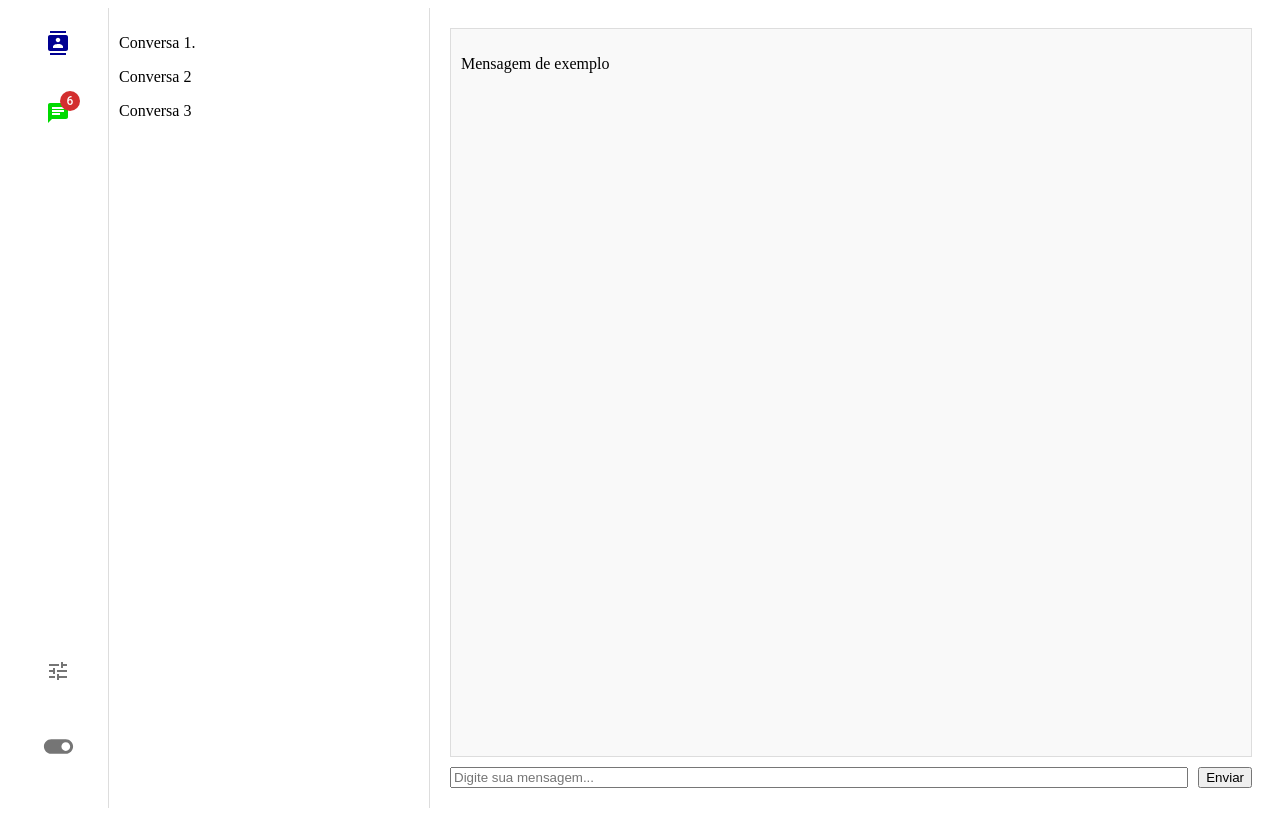
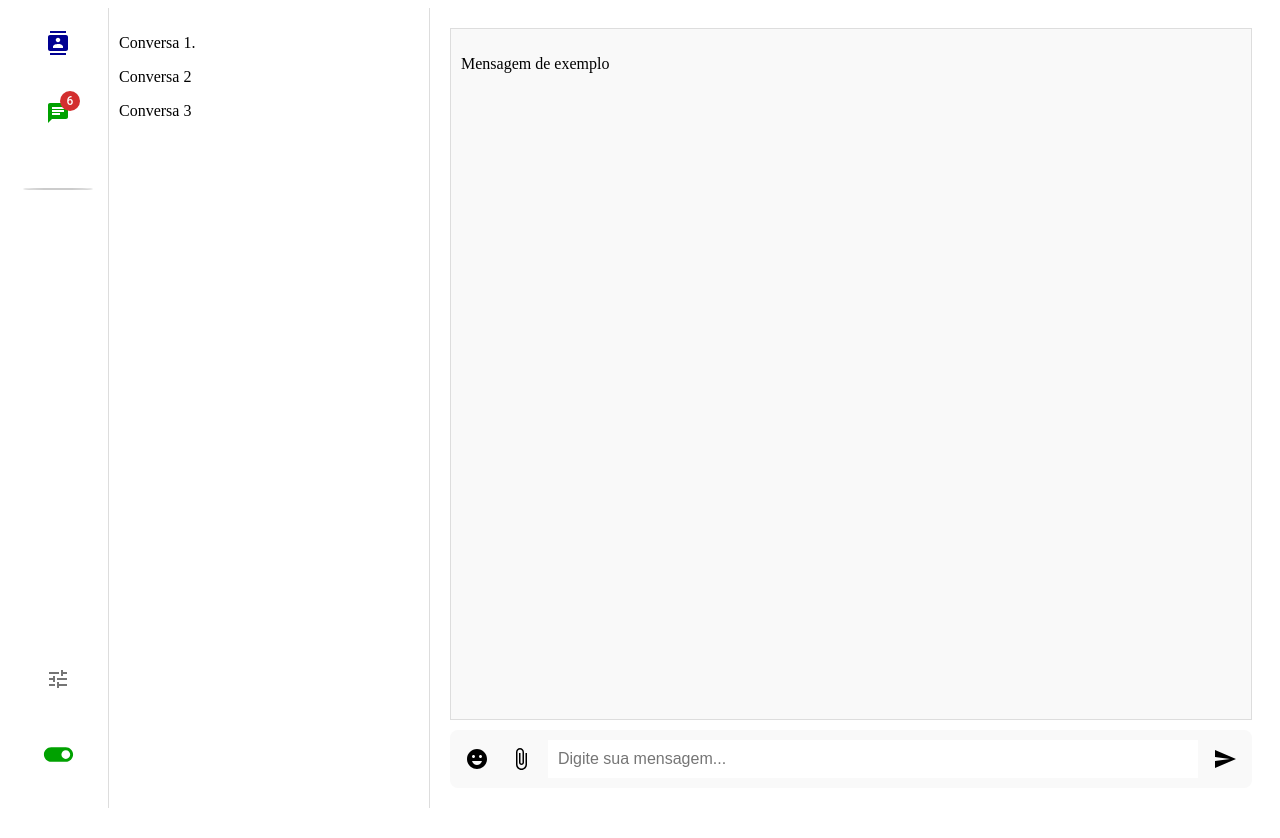
Before and after one commit to KeslleySmithOli/projectArielUaiDrop, a React (Create React App) app: page / in a window 1280 px wide. Built offline with nearby package versions, Linux system fonts and the light colour scheme.

Commit message:
update ChatWindow

```diff
--- a/src/components/ChatWindow.tsx
+++ b/src/components/ChatWindow.tsx
@@ -1,6 +1,14 @@
-import React from 'react';
-import { ChatWindowContainer , MessageArea , InputArea} from 'src/styles/ChatWindowStyles';
-
+import React from "react";
+import {
+  ChatWindowContainer,
+  MessageArea,
+  InputArea,
+  IconButton,
+  Input,
+} from "src/styles/ChatWindowStyles";
+import EmojiEmotionsIcon from "@mui/icons-material/EmojiEmotions";
+import AttachFileIcon from "@mui/icons-material/AttachFile";
+import SendIcon from "@mui/icons-material/Send";
 
 const ChatWindow: React.FC = () => {
   return (
@@ -8,9 +16,18 @@ const ChatWindow: React.FC = () => {
       <MessageArea>
         <p>Mensagem de exemplo</p>
       </MessageArea>
+
       <InputArea>
-        <input type="text" placeholder="Digite sua mensagem..." style={{ flex: 1 }} />
-        <button>Enviar</button>
+        <IconButton>
+          <EmojiEmotionsIcon />
+        </IconButton>
+        <IconButton>
+          <AttachFileIcon />
+        </IconButton>
+        <Input type="text" placeholder="Digite sua mensagem..." />
+        <IconButton>
+          <SendIcon />
+        </IconButton>
       </InputArea>
     </ChatWindowContainer>
   );
--- a/src/components/Sidebar.tsx
+++ b/src/components/Sidebar.tsx
@@ -6,6 +6,7 @@ import {
   SidebarContainer,
   Spacer,
   StyledIconButton,
+  Divider,
 } from "../styles/SidebarStyles";
 import TuneIcon from "@mui/icons-material/Tune";
 import ToggleOnIcon from "@mui/icons-material/ToggleOn";
@@ -19,9 +20,11 @@ const Sidebar: React.FC = () => {
 
       <StyledIconButton aria-label="Ver Conversas">
         <Badge badgeContent={6} color="error">
-        <ChatIcon sx={{ color: "#00da00" }}></ChatIcon>
+        <ChatIcon sx={{ color: "#00a100" }}></ChatIcon>
         </Badge>
       </StyledIconButton>
+
+      <Divider/>
 
       <Spacer></Spacer>
 
@@ -30,7 +33,7 @@ const Sidebar: React.FC = () => {
       </StyledIconButton>
 
       <StyledIconButton aria-label="Settings">
-        <ToggleOnIcon fontSize="large" />
+        <ToggleOnIcon fontSize="large" sx={{ color: "#00a100" }} />
       </StyledIconButton>
     </SidebarContainer>
   );
--- a/src/styles/ChatWindowStyles.ts
+++ b/src/styles/ChatWindowStyles.ts
@@ -8,6 +8,7 @@ export const ChatWindowContainer = styled.div`
   flex-direction: column;
 `;
 
+// Área de mensagens com overflow para rolagem
 export const MessageArea = styled.div`
   flex: 1;
   background-color: #f9f9f9;
@@ -16,8 +17,32 @@ export const MessageArea = styled.div`
   overflow-y: auto;
 `;
 
+// Área de input com correção de sintaxe
 export const InputArea = styled.div`
   margin-top: 10px;
   display: flex;
   gap: 10px;
+  border-radius: 8px;
+  background-color: #f9f9f9;
+  padding: 10px;
+  align-items: center; /* Centraliza os ícones verticalmente */
 `;
+
+// Input estilizado, agora com styled-components padrão
+export const Input = styled.input`
+  flex: 1;
+  border: none;
+  outline: none;
+  font-size: 16px;
+  padding: 10px;
+`;
+
+// Botão de ícone estilizado
+export const IconButton = styled.button`
+  background: none;
+  border: none;
+  cursor: pointer;
+  display: flex;
+  align-items: center;
+  padding: 5px;
+`;
--- a/src/styles/SidebarStyles.ts
+++ b/src/styles/SidebarStyles.ts
@@ -21,3 +21,11 @@ export const StyledIconButton = styled(IconButton)`
 export const Spacer = styled.div`
   flex-grow: 0.9; /* O spacer vai crescer para empurrar o último ícone para baixo */
 `;
+
+export const Divider = styled('div')({
+  width: '100%',
+  height: '2px',
+  backgroundColor: '#ccc',
+  margin: '25px 0',
+  borderRadius: '100%',
+});
```
